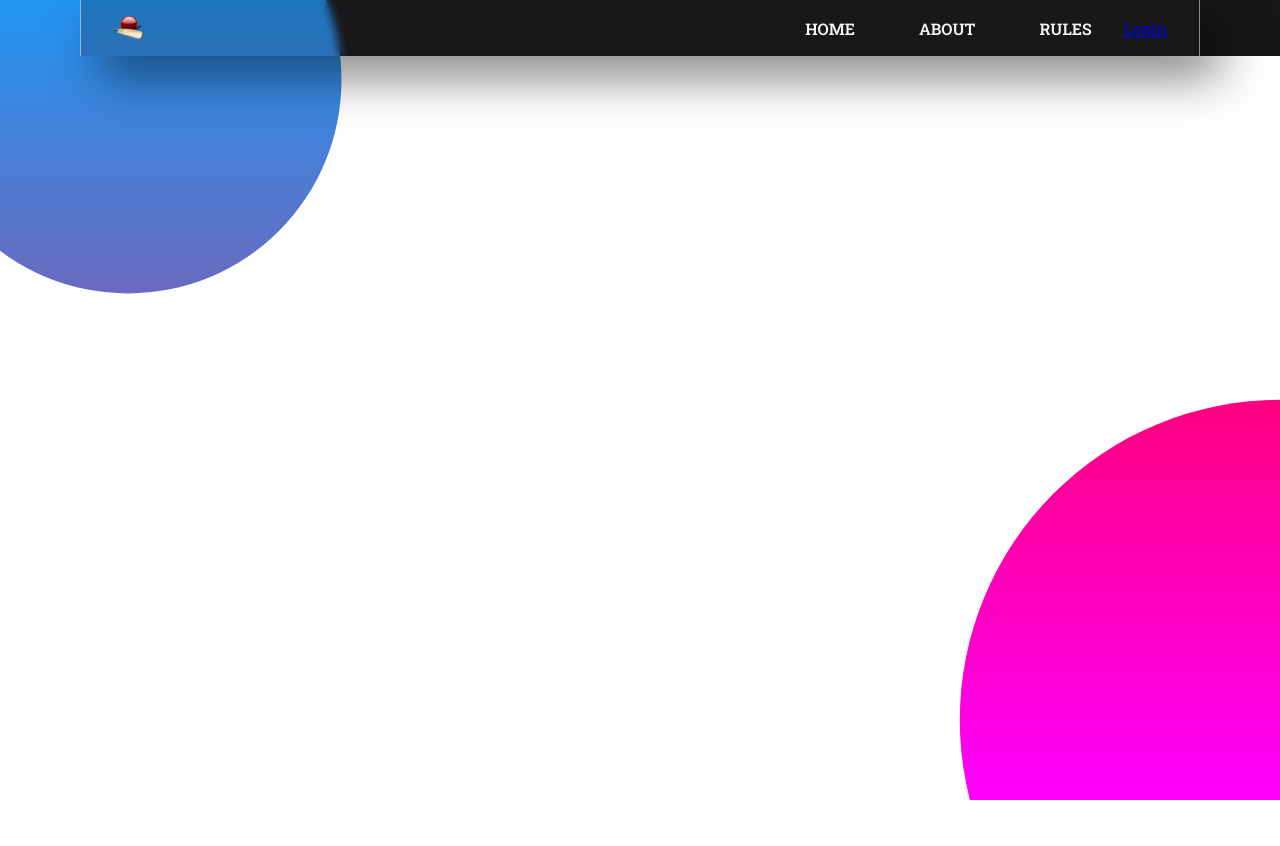
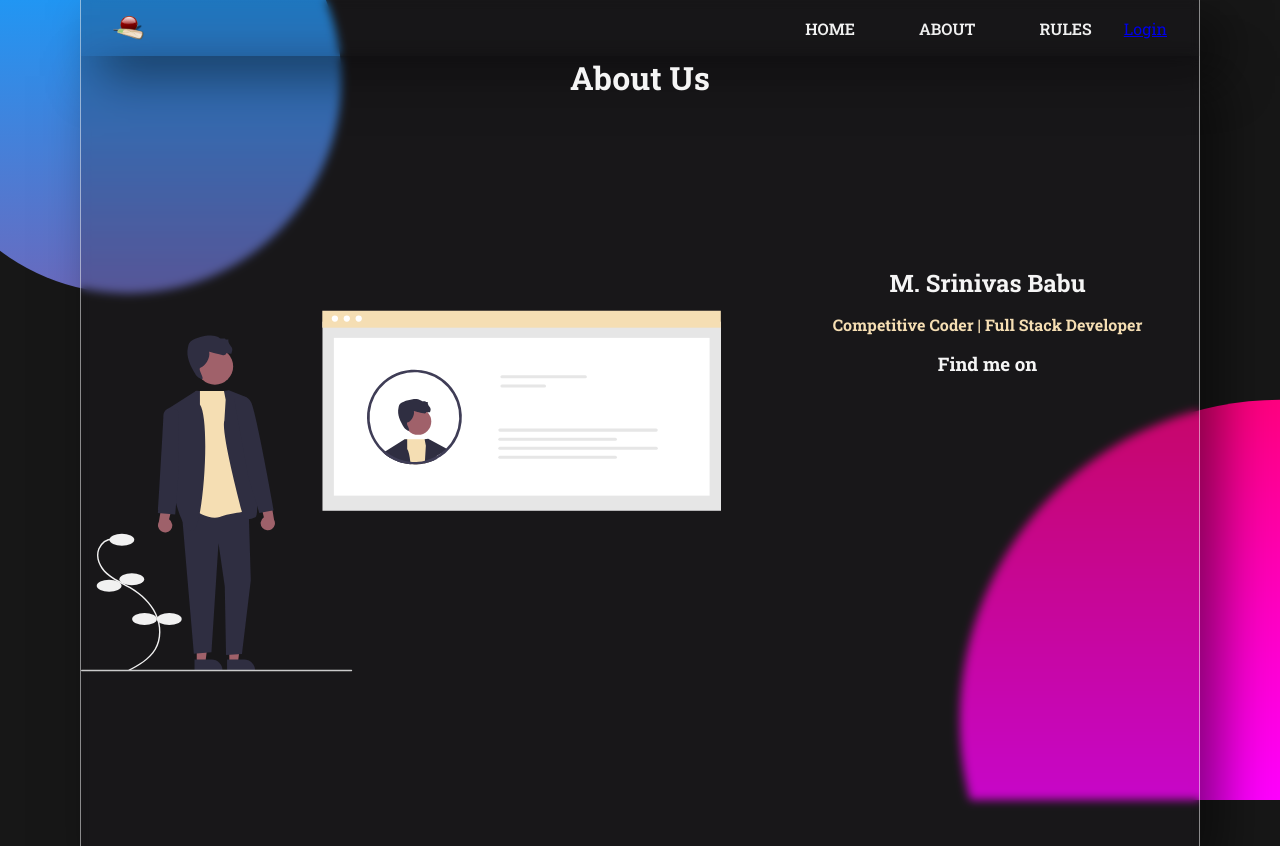
Before and after one commit to Jayanth175/player-auction-system, a React (Create React App) app in the folder client/: page /about in a window 1280 px wide. Shown: the top 846 px of the page. Before the commit the page ends 800 px from the top, so only its background shows below. Built offline with nearby package versions, Linux system fonts and the light colour scheme; no server answers.

Commit message:
About us half

```diff
--- a/client/src/App.js
+++ b/client/src/App.js
@@ -5,6 +5,7 @@ import Home from './pages/Home';
 import Login from './pages/Login';
 import Register from './pages/Register';
 import Auction from './pages/Auction';
+import About from './pages/About';
 
 function App() {
   return (
@@ -14,6 +15,7 @@ function App() {
           <Route exact path="/" render={(props) => <Home/>}/>
           <Route exact path="/login" render={(props) => <Login/>}/>
           <Route exact path="/signup" render={(props) => <Register/>}/>
+          <Route exact path="/about" render={(props) => <About/>}/>
           <Route exact path="/auction" render={(props) => <Auction {...props}/>}/>
         </Switch>
     </div>
--- /dev/null
+++ b/client/src/pages/About.js
@@ -0,0 +1,20 @@
+
+const About = () =>{
+    return(
+        <div className="about">
+        <h1 className="about-head">About Us</h1>
+        <div className="about-content">
+         <img className="about-content-img" src="Images/about.svg"></img>
+         <div className="about-content-txt">
+         <h2 className="about-content-txt-1">M. Srinivas Babu</h2>
+         <h4 className="about-content-txt-2">Competitive Coder | Full Stack Developer</h4>
+         <h3 className="about-content-txt-3">Find me on</h3>
+         <i class="fa fa-linkedin" aria-hidden="true"></i>
+         </div>
+         </div>
+        </div>
+    )
+
+}
+
+export default About;
--- a/client/src/sass/main.scss
+++ b/client/src/sass/main.scss
@@ -15,3 +15,4 @@
 //Pages
 @import './pages/home.scss';
 @import './pages/login.scss';
+@import './pages/about.scss';
--- /dev/null
+++ b/client/src/sass/pages/about.scss
@@ -0,0 +1,36 @@
+.about{
+    @include glassmorphism;
+    min-height: 100vh;
+    &-head{
+        text-align: center;
+    }
+    &-content{
+        display: flex;
+        min-height: 70vh;
+        width: auto;
+        margin-top: 10%;
+        &-img{
+            width: 50vw;
+        }
+
+        &-txt{
+            display: flex;
+            flex-direction: column;
+            margin: 5% 0% 0% 10%;
+
+            &-1{
+                text-align: center;
+            }
+            &-2{
+                margin-top: 5%;
+                color: $hover-color;
+            }
+            &-3{
+                margin-top: 5%;
+                text-align: center;
+            }
+        }
+    }
+
+
+}
```
Also changed, not shown: client/public/Images/about.svg (added).
